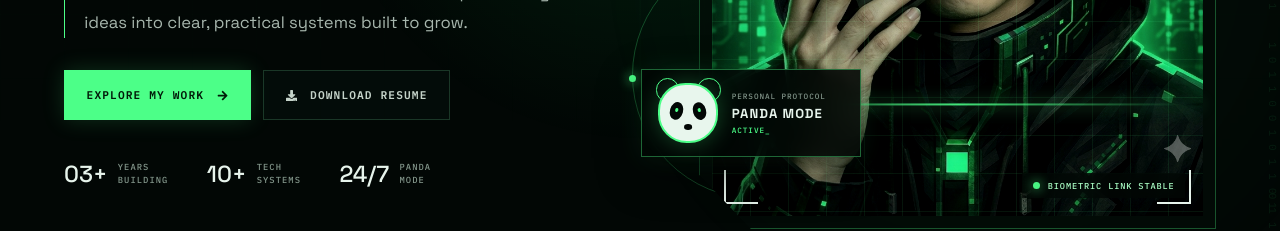
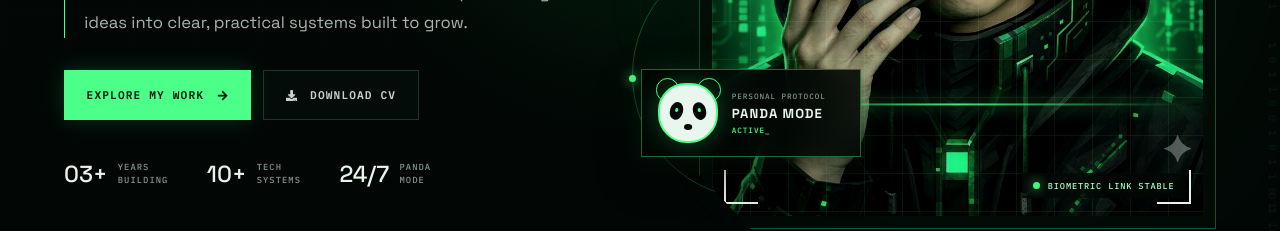
Before and after one commit to chanchaisawat-wasin/My-port, a React (Vite) app: page / in a window 1280 px wide. Shown: the part 498-729 px from the top of the page. Built offline with nearby package versions, Linux system fonts and the light colour scheme.

Commit message:
Replace resume download with current CV

```diff
--- a/src/App.jsx
+++ b/src/App.jsx
@@ -43,7 +43,7 @@ const copyByLanguage = {
       intro:
         "ผม วศิน ชาญชัยสวัสดิ์ — นักพัฒนา Full-Stack ที่เปลี่ยนไอเดียให้กลายเป็นระบบที่ชัดเจน ใช้งานได้จริง และพร้อมเติบโต",
       explore: "ดูประสบการณ์",
-      resume: "ดาวน์โหลดเรซูเม่",
+      cv: "ดาวน์โหลด CV",
       years: "ปีแห่ง\nการพัฒนา",
       systems: "ระบบ\nเทคโนโลยี",
       panda: "โหมด\nแพนด้า",
@@ -169,7 +169,7 @@ const copyByLanguage = {
       intro:
         "I’m Wasin Chanchaisawat — a Full-Stack Developer turning ambitious ideas into clear, practical systems built to grow.",
       explore: "EXPLORE MY WORK",
-      resume: "DOWNLOAD RESUME",
+      cv: "DOWNLOAD CV",
       years: "YEARS\nBUILDING",
       systems: "TECH\nSYSTEMS",
       panda: "PANDA\nMODE",
@@ -541,11 +541,11 @@ function App() {
               </a>
               <a
                 className="button button--ghost"
-                href={publicAsset("Resume - Mr.Wasin Chanchaisawat.pdf")}
+                href={publicAsset("CV-Wasin-Chanchaisawat.pdf")}
                 download
               >
                 <FaDownload />
-                {copy.hero.resume}
+                {copy.hero.cv}
               </a>
             </motion.div>
 
--- a/src/components/hero.jsx
+++ b/src/components/hero.jsx
@@ -90,8 +90,8 @@ function Hero() {
       <div className="mt-6 flex flex-wrap justify-center gap-4">
         {[
           {
-            name: "Resume",
-            file: publicAsset("Resume - Mr.Wasin Chanchaisawat.pdf"),
+            name: "CV",
+            file: publicAsset("CV-Wasin-Chanchaisawat.pdf"),
           },
           {
             name: "CV Thai Version",
```
Also changed, not shown: 2 other files (tests, documents, lock files or other folders).
